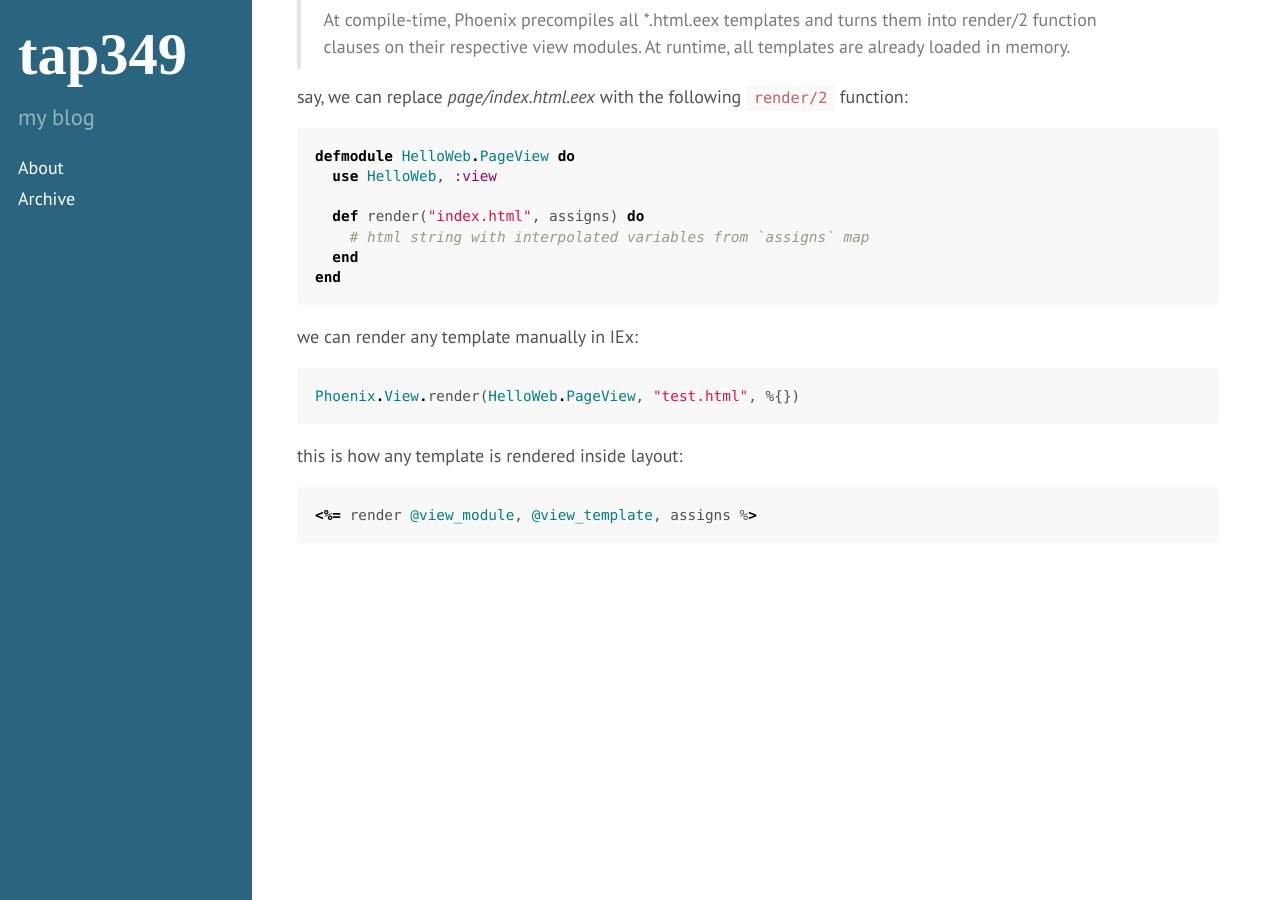
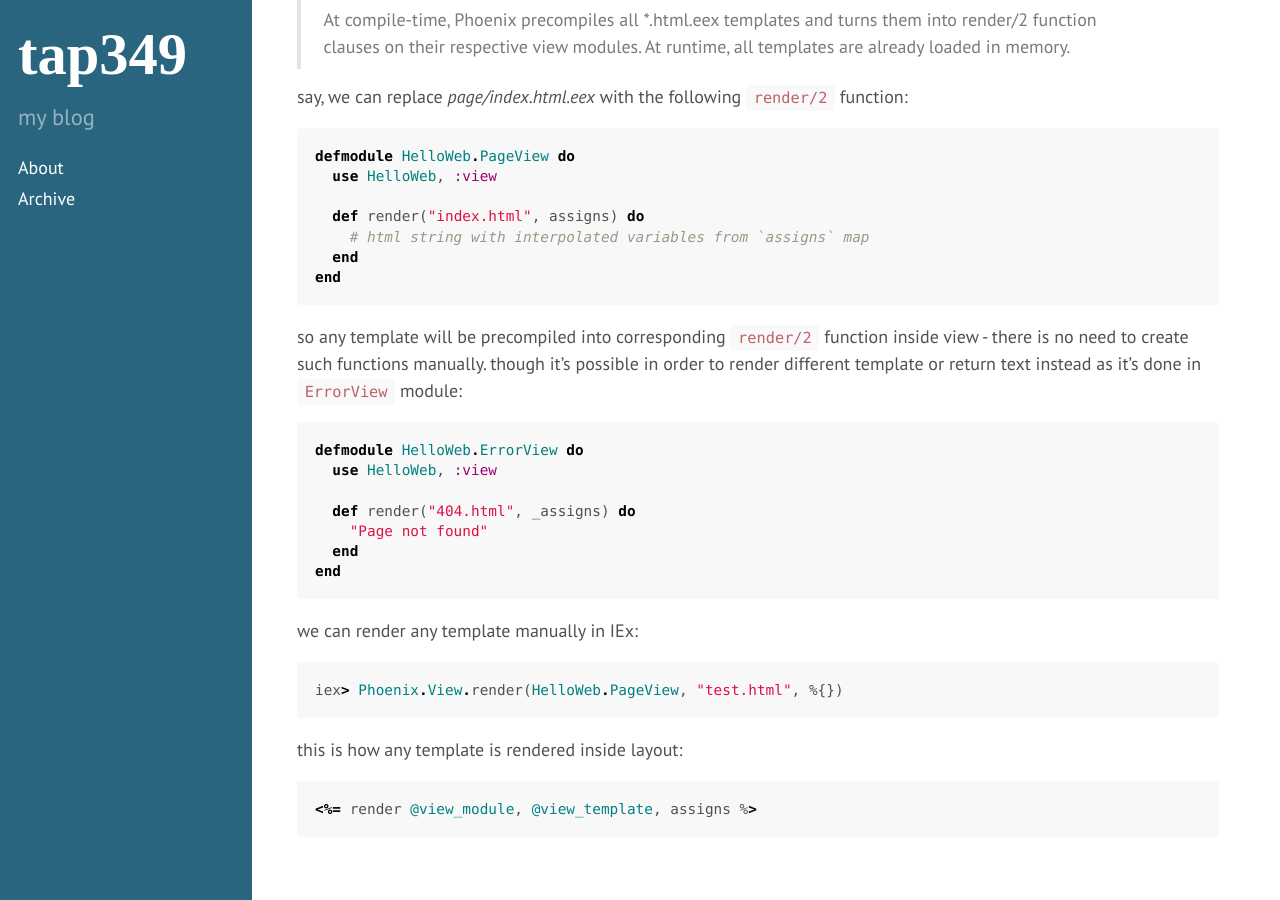
Before and after one commit to tap349/tap349.github.io, a Jekyll site: the page built from _posts/2016-11-12-phoenix.md, in a window 1280 px wide and 900 px high, scrolled down 4013 px. Built offline with Jekyll 4.4.1, drawn with Linux system fonts in a browser that asks for light colours.

Commit message:
update 2017-07-28_10:59:03

````diff
--- a/_posts/2016-11-12-phoenix.md
+++ b/_posts/2016-11-12-phoenix.md
@@ -181,10 +181,25 @@ defmodule HelloWeb.PageView do
 end
 ```
 
+so any template will be precompiled into corresponding `render/2` function
+inside view - there is no need to create such functions manually. though it's
+possible in order to render different template or return text instead as it's
+done in `ErrorView` module:
+
+```elixir
+defmodule HelloWeb.ErrorView do
+  use HelloWeb, :view
+
+  def render("404.html", _assigns) do
+    "Page not found"
+  end
+end
+```
+
 we can render any template manually in IEx:
 
 ```elixir
-Phoenix.View.render(HelloWeb.PageView, "test.html", %{})
+iex> Phoenix.View.render(HelloWeb.PageView, "test.html", %{})
 ```
 
 this is how any template is rendered inside layout:
````
